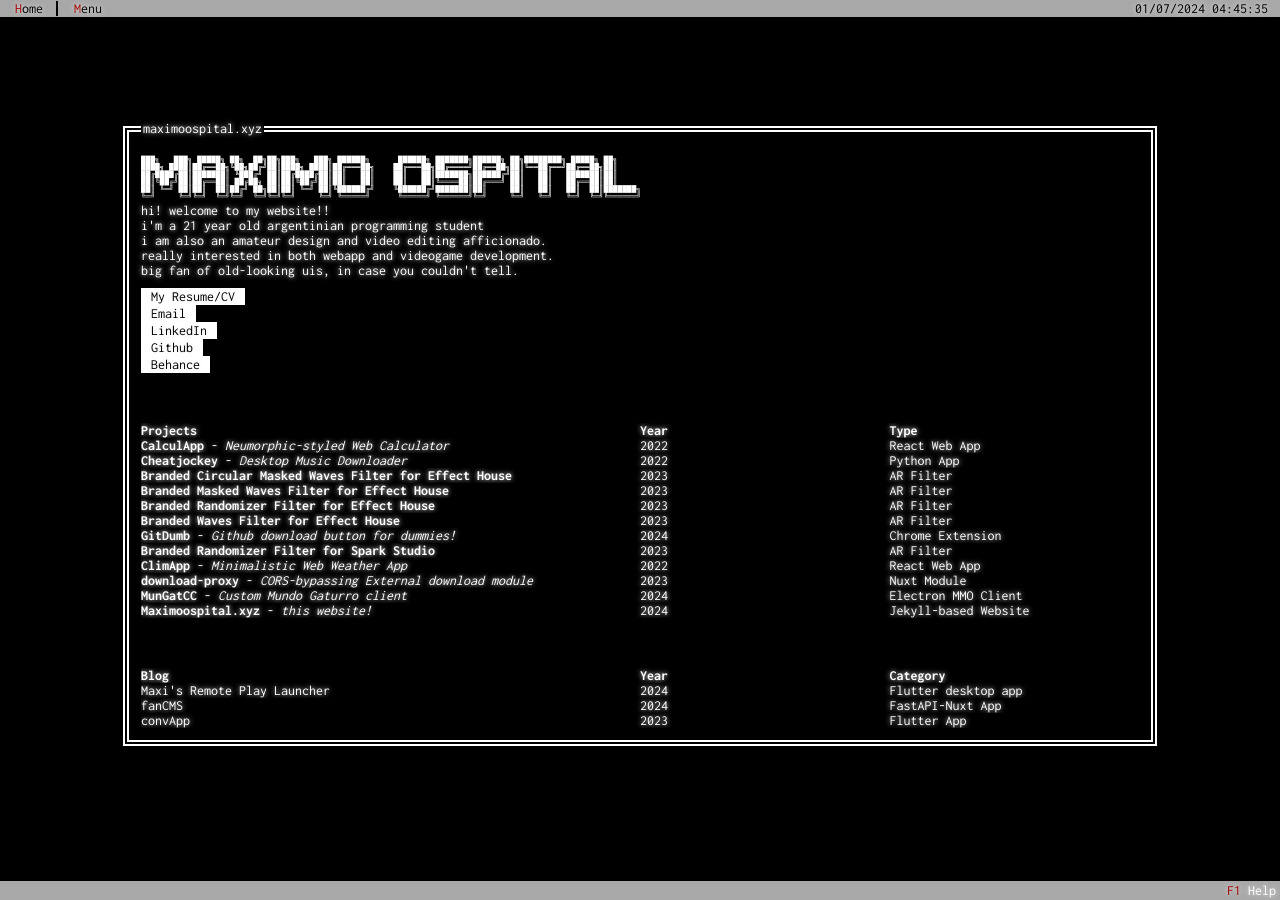
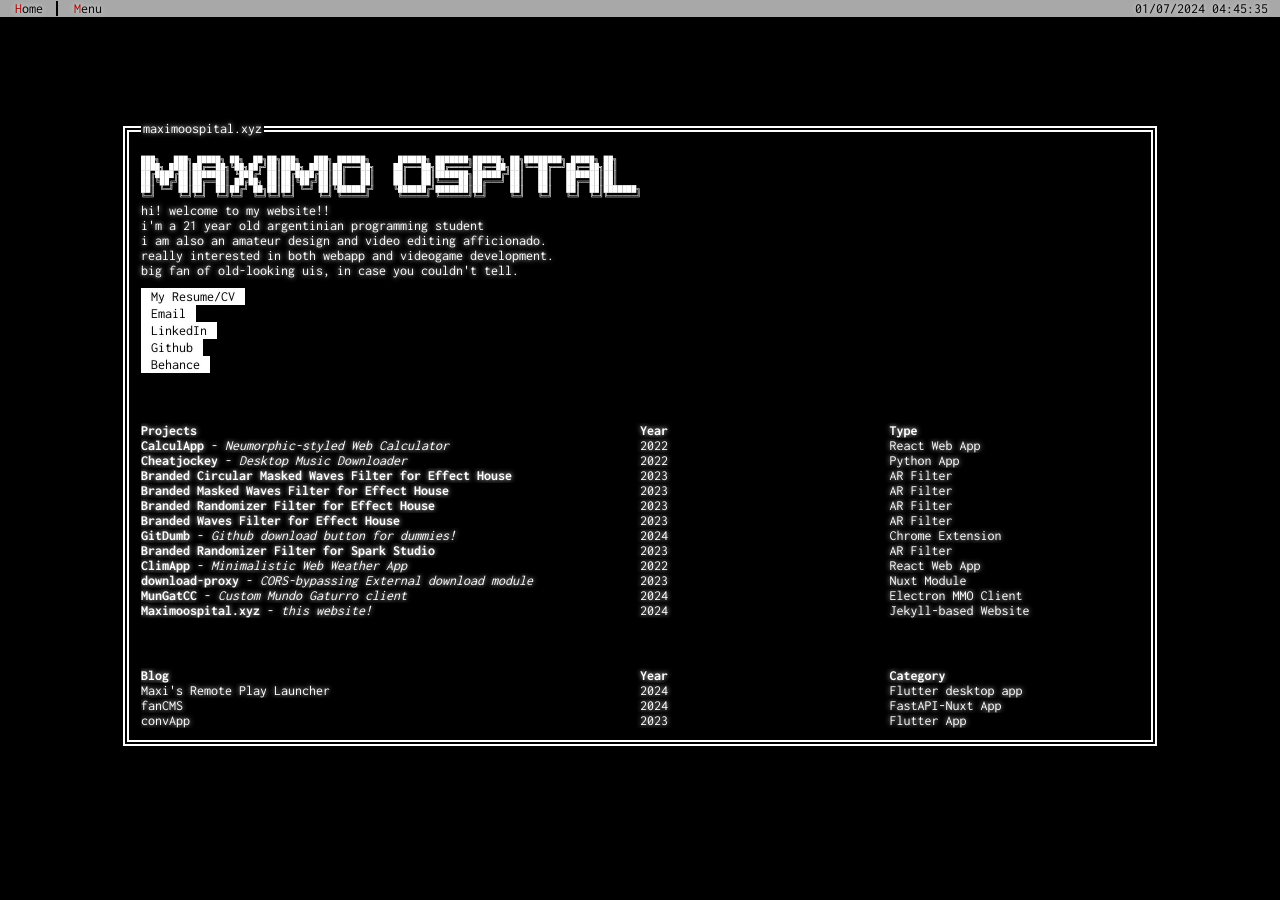
Before and after one commit to maximoospital/maximoospital.github.io, a Jekyll site: the page built from index.html, in a window 1280 px wide. Built offline with Jekyll 4.4.1, drawn with Linux system fonts in a browser that asks for light colours.

Commit message:
Update index.html

```diff
--- a/index.html
+++ b/index.html
@@ -7,10 +7,5 @@ layout: default
         {% include header.html %}
         {% include landings_list.html %}
         {% include posts_list.html %}
-        <div class="tui-statusbar">
-            <ul>
-                <li class="right"><a href="#!"><span class="red-168-text">F1</span> Help</a></li>
-            </ul>
-        </div>
     </fieldset>
 </div>
```
